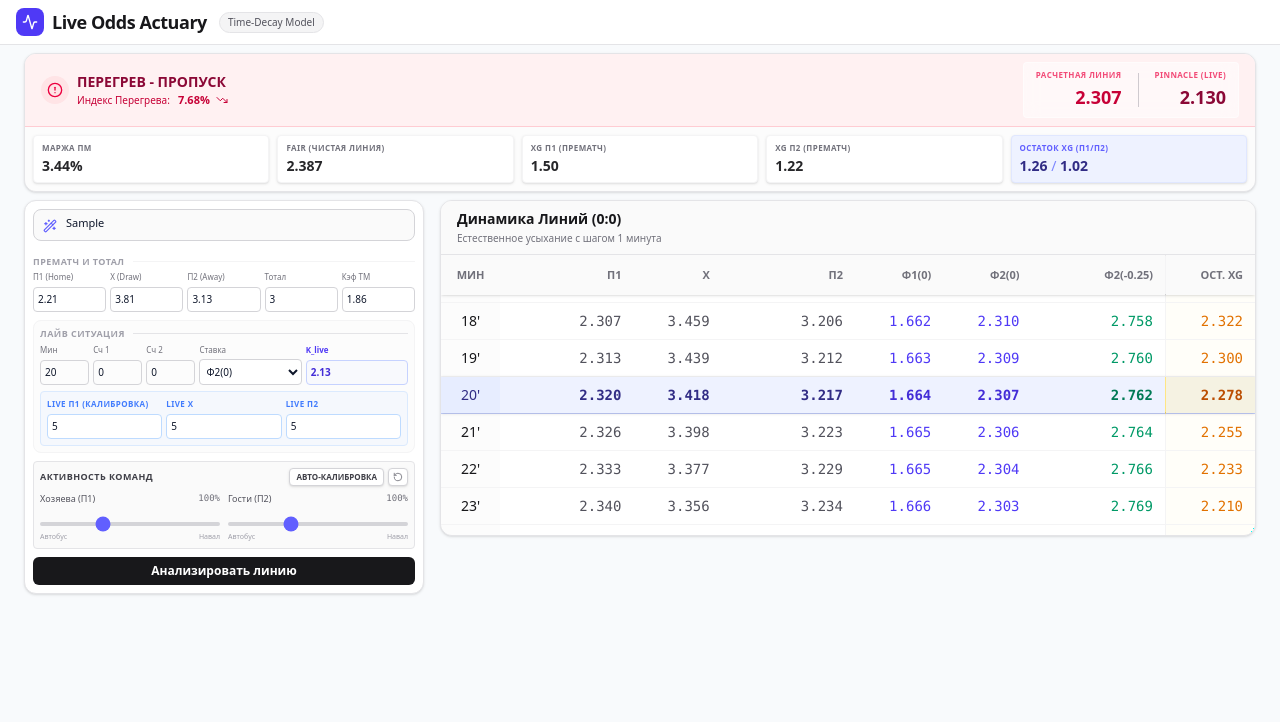
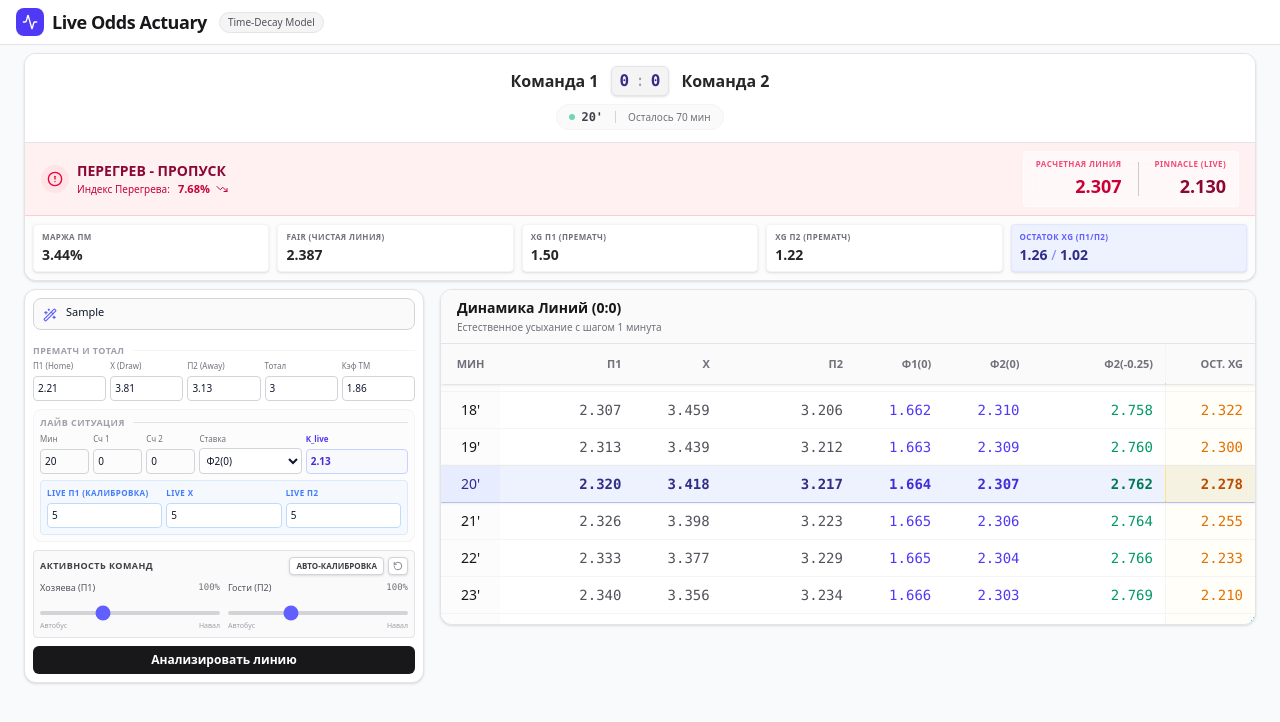
Before and after one commit to Ileudo/decay-model, a React (Vite) app: page / in a window 1280 px wide. Both pictures are taken after typing "Sample", "5", "5", "5" into the empty fields and a click on the button "Анализировать линию". Shown: the top 722 px of the page. Built offline with nearby package versions, Linux system fonts and the light colour scheme.

Commit message:
refactor: remove conditional rendering for header
Simplify ResultsView component by rendering the match info header unconditionally, improving layout consistency.

```diff
--- a/src/components/ResultsView.tsx
+++ b/src/components/ResultsView.tsx
@@ -23,7 +23,6 @@ export const ResultsView: React.FC<ResultsViewProps> = ({ preMatch, live, inputD
   return (
     <div className="bg-white rounded-xl shadow-sm border border-zinc-200 overflow-hidden">
       {/* Match Info Header */}
-      {inputData.team1 && inputData.team2 && (
       <div className="bg-white border-b border-zinc-200 px-4 py-3 flex flex-col items-center justify-center gap-1.5 relative">
         {inputData.league && (
           <div
@@ -35,13 +34,13 @@ export const ResultsView: React.FC<ResultsViewProps> = ({ preMatch, live, inputD
           </div>
         )}
         <div className="flex items-center justify-center gap-3 text-zinc-800">
-            <span className="font-bold text-sm md:text-base cursor-pointer hover:text-indigo-600 transition-colors text-right" onClick={() => navigator.clipboard.writeText(inputData.team1!)} title="Скопировать">{inputData.team1}</span>
+          <span className="font-bold text-sm md:text-base cursor-pointer hover:text-indigo-600 transition-colors text-right" onClick={() => navigator.clipboard.writeText(inputData.team1 || 'Команда 1')} title="Скопировать">{inputData.team1 || 'Команда 1'}</span>
           <div className="bg-zinc-100 px-2 py-0.5 rounded-md border border-zinc-200 shadow-sm flex items-center gap-1.5 font-mono font-bold text-sm md:text-base text-indigo-900 shrink-0">
             <span>{inputData.score1}</span>
             <span className="text-zinc-400 font-normal">:</span>
             <span>{inputData.score2}</span>
           </div>
-            <span className="font-bold text-sm md:text-base cursor-pointer hover:text-indigo-600 transition-colors text-left" onClick={() => navigator.clipboard.writeText(inputData.team2!)} title="Скопировать">{inputData.team2}</span>
+          <span className="font-bold text-sm md:text-base cursor-pointer hover:text-indigo-600 transition-colors text-left" onClick={() => navigator.clipboard.writeText(inputData.team2 || 'Команда 2')} title="Скопировать">{inputData.team2 || 'Команда 2'}</span>
         </div>
 
         <div className="flex items-center gap-3 bg-zinc-50 px-3 py-1 rounded-full border border-zinc-100 justify-center mt-0.5">
@@ -55,7 +54,6 @@ export const ResultsView: React.FC<ResultsViewProps> = ({ preMatch, live, inputD
           </div>
         </div>
       </div>
-      )}
 
       {/* Top Banner: Verdict */}
       <div className={`px-4 py-2 border-b flex flex-col md:flex-row justify-between items-center gap-2 ${isValue ? 'bg-emerald-50 border-emerald-200' : 'bg-rose-50 border-rose-200'}`}>
```
Lines whose indentation alone changed are shown as unchanged.
